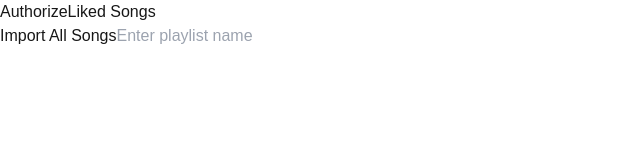
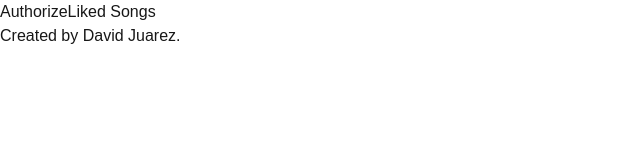
Before and after one commit to djuarez2652/simplify, a Next.js app: page / in a window 1280 px wide. Shown: the top 160 px of the page, without its empty margins (0-640 px from the left). Built offline with nearby package versions, Linux system fonts and the light colour scheme.

Commit message:
chore: add description and credit

```diff
--- a/src/app/layout.jsx
+++ b/src/app/layout.jsx
@@ -12,8 +12,8 @@ const geistMono = Geist_Mono({
 });
 
 export const metadata = {
-  title: "Create Next App",
-  description: "Generated by create next app",
+  title: "Simplify",
+  description: "Created by David Juarez.",
 };
 
 export default function RootLayout({
--- a/src/app/page.jsx
+++ b/src/app/page.jsx
@@ -19,6 +19,7 @@ export default function Home() {
         let url = "https://accounts.spotify.com/authorize";
         const client_id = process.env.NEXT_PUBLIC_CLIENT_ID || "";
         const redirect_uri = "https://simplify-chi.vercel.app/";
+        // const redirect_uri = "http://localhost:3000/";
         const scope = "user-read-private user-read-email user-library-read playlist-modify-public";
 
         url += "?response_type=token";
@@ -301,10 +302,9 @@ export default function Home() {
                     </div>
                 }
             </main>
-            <footer className="row-start-3 flex gap-6 flex-wrap items-center justify-center">
-
+            <footer className="row-start-3 flex flex-col gap-6 flex-wrap items-center justify-center">
                 {
-                    tracks.length > 0 &&
+                    tracks[0].length > 0 &&
                     <div
                         className="flex flex-col gap-4 items-center"
                     >
@@ -335,8 +335,15 @@ export default function Home() {
                                 Open Playlist
                             </a>
                         }
+
+
                     </div>
                 }
+                <p
+                    className="text-sm sm:text-base"
+                >
+                    Created by David Juarez.
+                </p>
             </footer>
         </div>
     );
```
